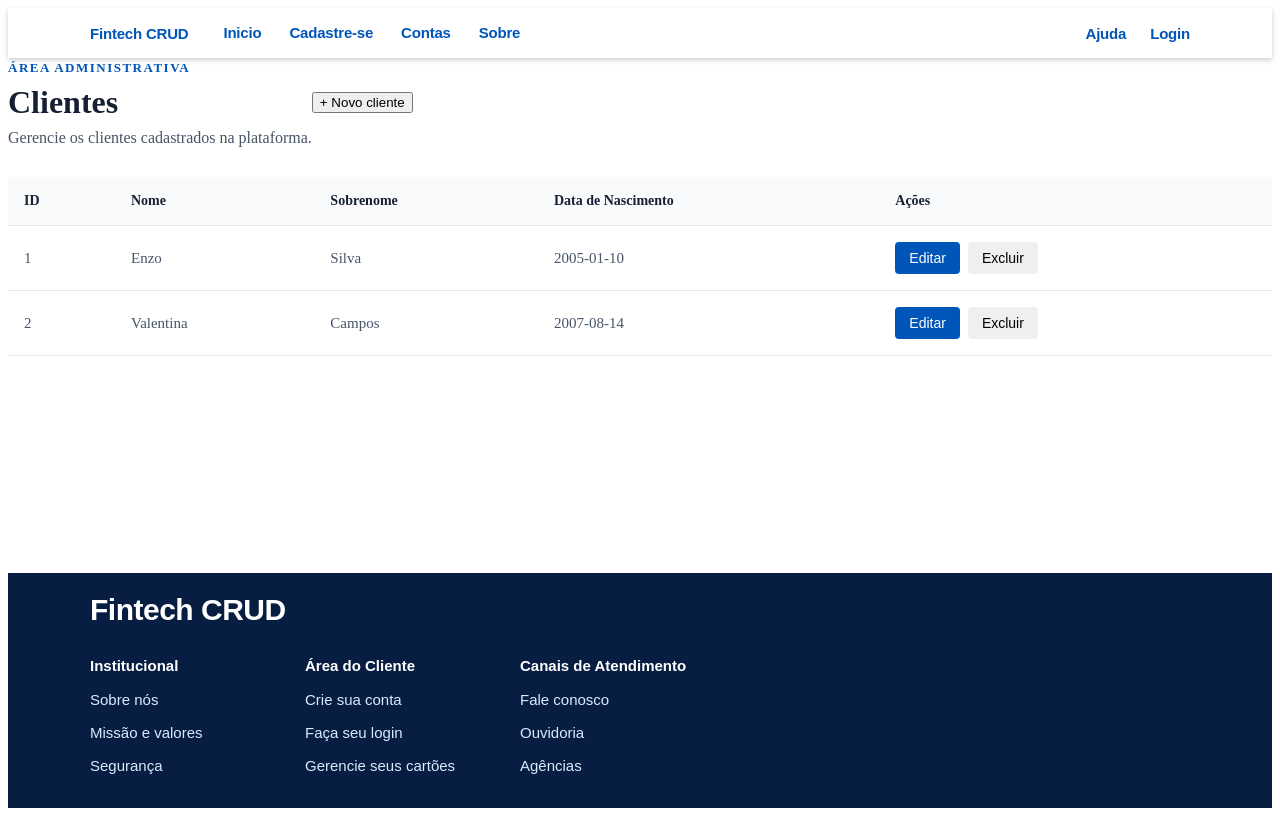
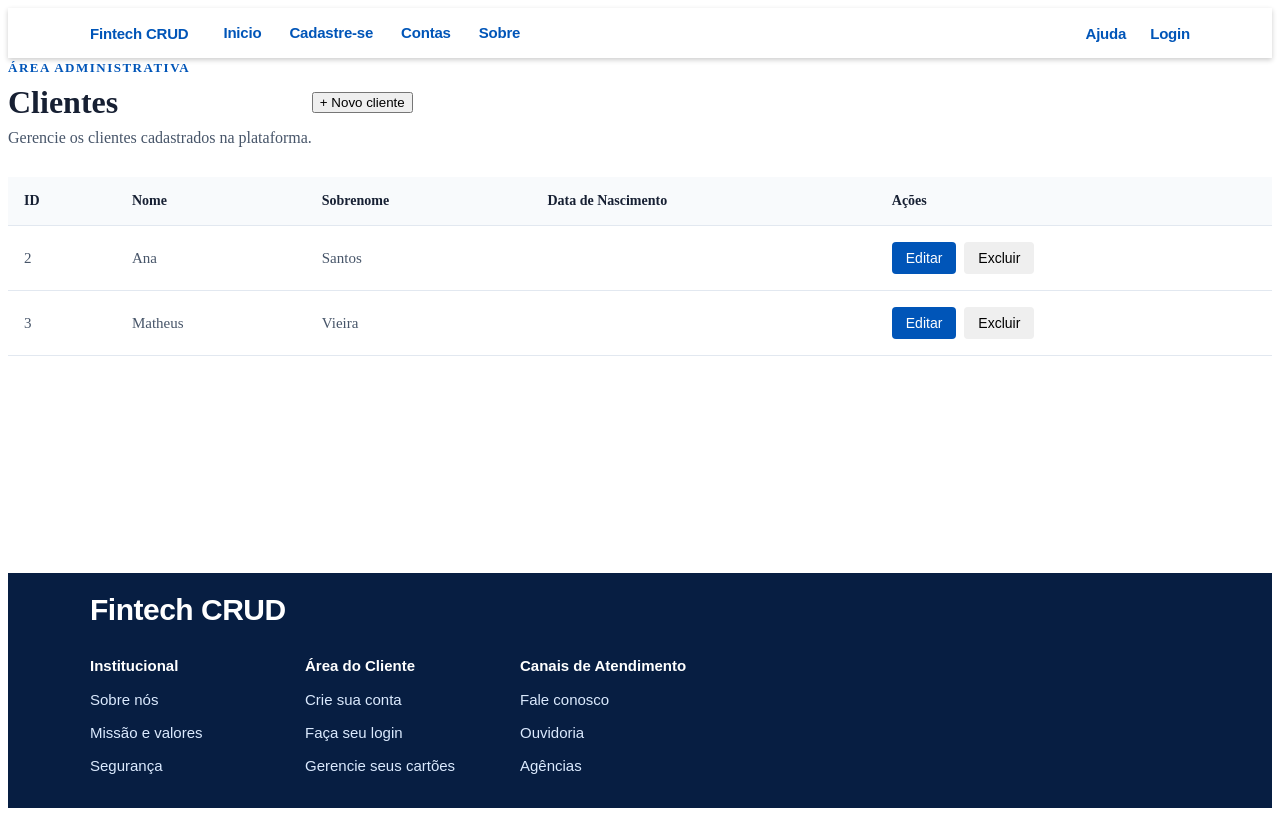
Before and after one commit to Allan-Jackson/fintechcrud, an Angular app: page /admin-clientes-listar in a window 1280 px wide. Built offline with nearby package versions, Linux system fonts and the light colour scheme; data requests are answered from the project's data file.

Commit message:
feat: Busca dados da API Mock para listar clientes e permite exclusão de cliente

```diff
--- a/backend/db.json
+++ b/backend/db.json
@@ -1,13 +1,5 @@
 {
   "clientes": [
-        {
-            "id": "1",
-            "cpf": "12345678910",
-            "nome": "Enzo",
-            "sobrenome": "Silva",
-            "dtNascimento": "2005-01-10",
-            "email": "enzo@email.com"
-        },
     {
       "id": "2",
       "cpf": "12345678911",
--- a/src/app/pages/admin/admin-clientes/admin-clientes.component.html
+++ b/src/app/pages/admin/admin-clientes/admin-clientes.component.html
@@ -9,7 +9,7 @@
                 Gerencie os clientes cadastrados na plataforma.
             </p>
         </div>
-        <button class="botao-novo" type="button">
+        <button class="botao-novo" type="button" routerLink="/cliente-cadastro">
             + Novo cliente
         </button>
     </div>
--- a/src/app/pages/admin/admin-clientes/admin-clientes.component.ts
+++ b/src/app/pages/admin/admin-clientes/admin-clientes.component.ts
@@ -1,10 +1,12 @@
 import { Component, inject, OnInit } from '@angular/core';
 import { ClienteService } from '../../../services/cliente.service';
 import { Cliente } from '../../../model/cliente';
+import { RouterLink } from '@angular/router';
+
 @Component({
   selector: 'app-admin-clientes',
   standalone: true,
-  imports: [],
+  imports: [RouterLink],
   templateUrl: './admin-clientes.component.html',
   styleUrl: './admin-clientes.component.css'
 })
@@ -14,14 +16,23 @@ export class AdminClientesComponent implements OnInit {
   listaClientes: Cliente[] = [];
 
   ngOnInit(): void {
-    this.listaClientes = this.service.listar();
+    this.service.listar().subscribe({
+      next: (clientes) => {
+        this.listaClientes = clientes;
+      }
+    });
   }
 
   editar(id: string) {
     console.log('Editar cliente:', id);
   }
+
   excluir(id: string) {
-    console.log('Excluir cliente:', id);
+    this.service.excluir(id).subscribe({
+      next: () => {
+        this.listaClientes.filter((c) => c.id != id);
+      }
+    })
   }
 
 }
--- a/src/app/services/cliente.service.ts
+++ b/src/app/services/cliente.service.ts
@@ -1,5 +1,8 @@
-import { Injectable } from '@angular/core';
+import { inject, Injectable } from '@angular/core';
 import { Cliente } from '../model/cliente';
+import { HttpClient } from '@angular/common/http';
+import { Observable } from 'rxjs';
+
 
 @Injectable({
   providedIn: 'root'
@@ -8,24 +11,18 @@ export class ClienteService {
 
   constructor() { }
 
-  listar(): Cliente[] {
-    return [
-      {
-        id: "1",
-        cpf: "12345678910",
-        nome: "Enzo",
-        sobrenome: "Silva",
-        dataNascimento: "2005-01-10",
-        email: ""
-      },
-      {
-        id: "2",
-        cpf: "10987654321",
-        nome: "Valentina",
-        sobrenome: "Campos",
-        dataNascimento: "2007-08-14",
-        email: ""
-      },
-    ];
+  private httpClient = inject(HttpClient);
+  private readonly API = "http://localhost:3000/clientes";
+
+  listar(): Observable<Cliente[]> {
+    return this.httpClient.get<Cliente[]>(this.API);
+  }
+
+  incluir(cliente: Cliente): Observable<Cliente> {
+    return this.httpClient.post<Cliente>(this.API, cliente);
+  }
+
+  excluir(id: string): Observable<void> {
+    return this.httpClient.delete<void>(`${this.API}/${id}`);
   }
 }
```
Lines whose indentation alone changed are shown as unchanged.
